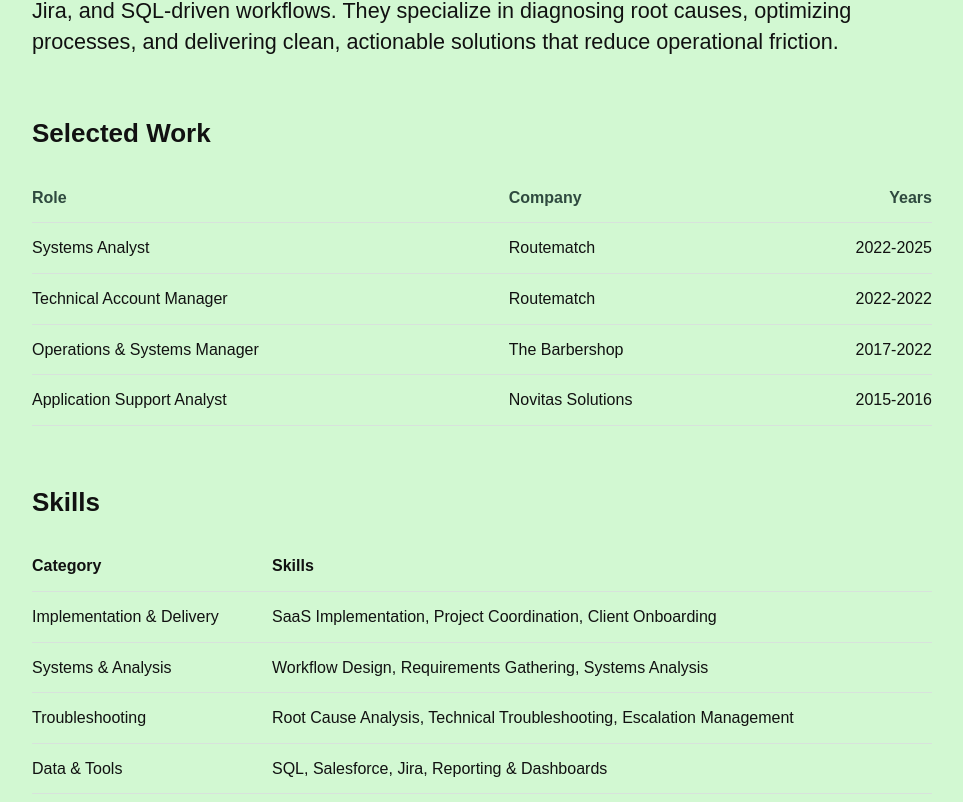
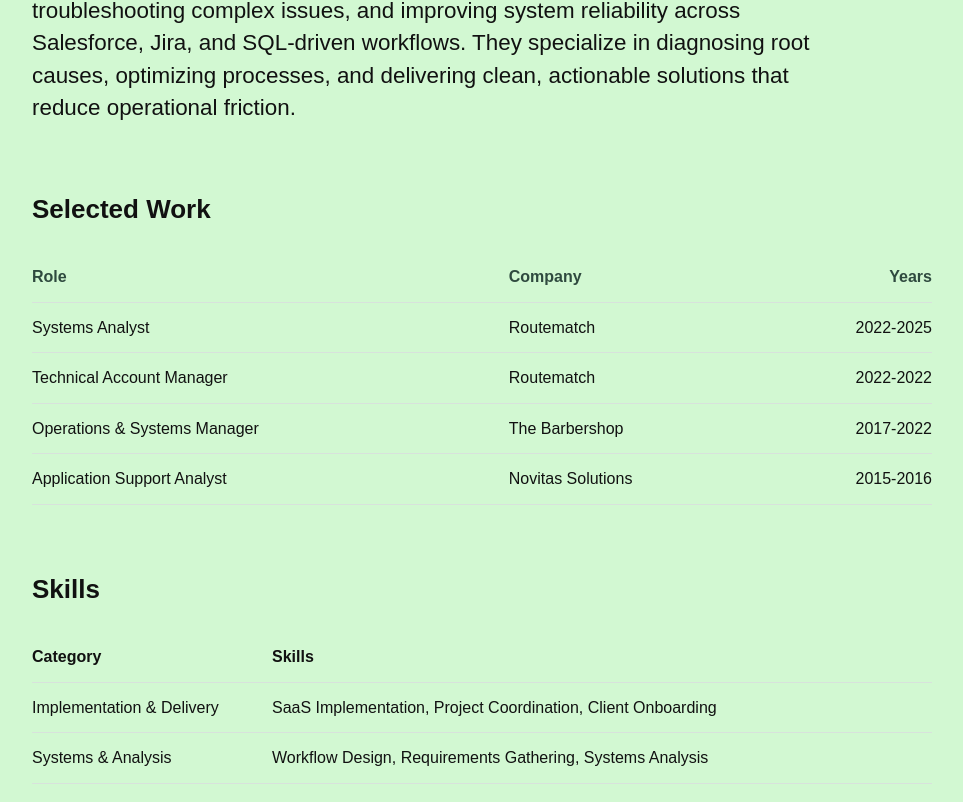
Before and after one commit to hi-chrisjordan/resume.github.io, a plain HTML site: page index.html in a window 1280 px wide. Shown: the part 128-930 px from the top of the page, without its empty margins (158-1121 px from the left). Drawn offline with Linux system fonts and the light colour scheme.

Commit message:
Update index.html

```diff
--- a/index.html
+++ b/index.html
@@ -5,15 +5,14 @@
   <meta name="viewport" content="width=device-width, initial-scale=1.0" />
   <title>Chris Jordan - Technical Systems Analyst</title>
   <style>
-    body{
+
+   body{
   font-family: Arial, sans-serif;
-  max-width: 900px;
-  margin: 60px auto;
-  padding: 0 24px;
-  background-color: #d2f8d2; /* keep your current color */
+  background-color: #d2f8d2;
   color: #111;
   line-height: 1.6;
 }
+
 
 
    a { color: inherit; text-decoration: none; }
@@ -27,10 +26,10 @@
 
     h2{
   font-size: 26px;
-  margin-top: 56px;
-  margin-bottom: 14px;
   font-weight: 600;
+  margin-top: 64px;
 }
+
 
 
 
@@ -67,12 +66,12 @@
     }
 
 .tagline{
-  font-size: 1.35rem;
+  font-size: 1.4rem;
   line-height: 1.45;
   max-width: 820px;
-  color: #111;
-  margin: 0 0 48px 0;
+  margin-bottom: 56px;
 }
+
 
 
 .name-link {
@@ -188,11 +187,18 @@
   font-weight: 500;
 }
 
+.container{
+  max-width: 900px;
+  margin: 0 auto;
+  padding: 60px 24px;
+}
 
 
   </style>
 </head>
 <body>
+  <div class="container">
+
 
   <p class="tagline">
   <a href="https://www.linkedin.com/in/xchrisjordan/"
@@ -289,5 +295,7 @@
   </a>
 </footer>
 
+    </div>
+
 </body>
 </html>
```
